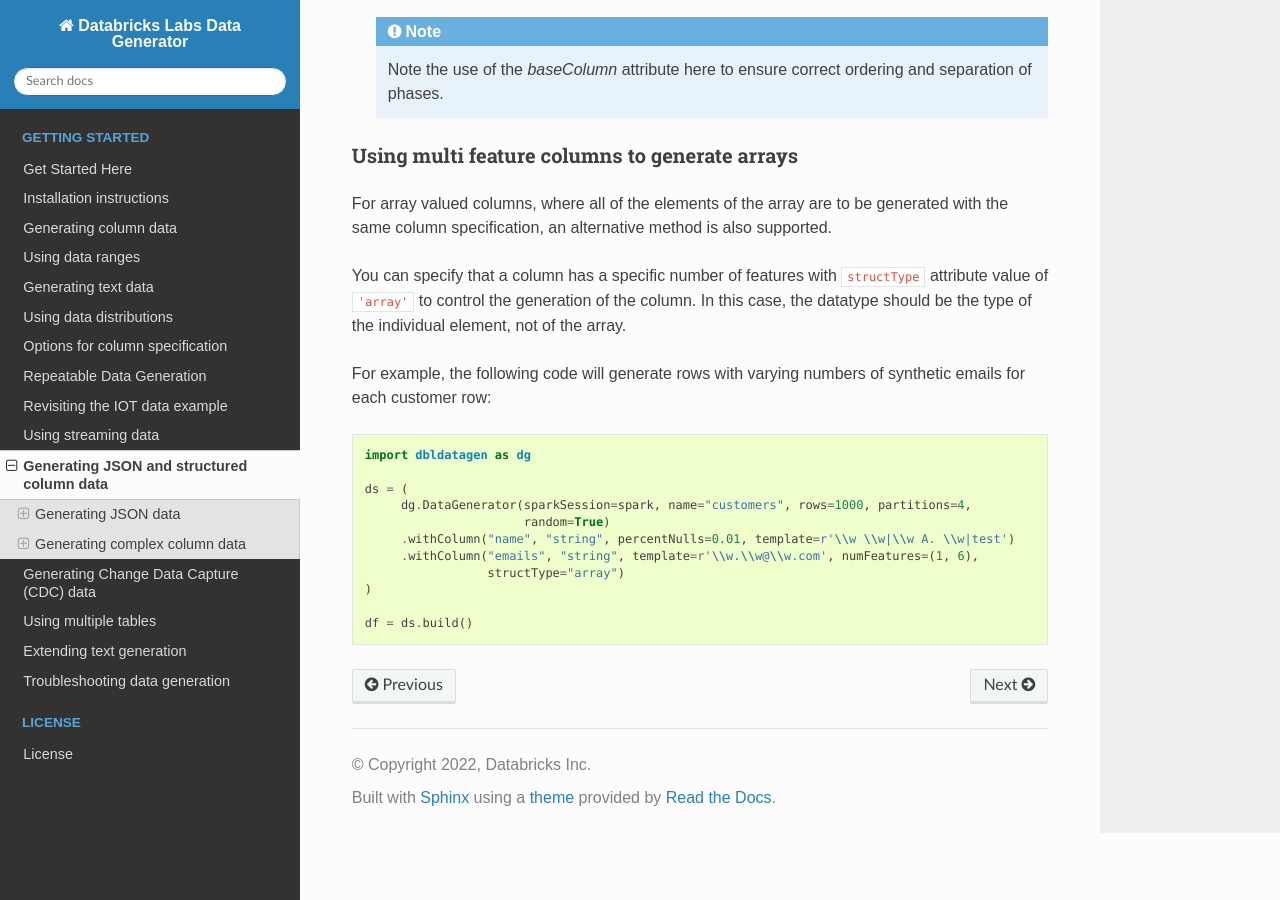
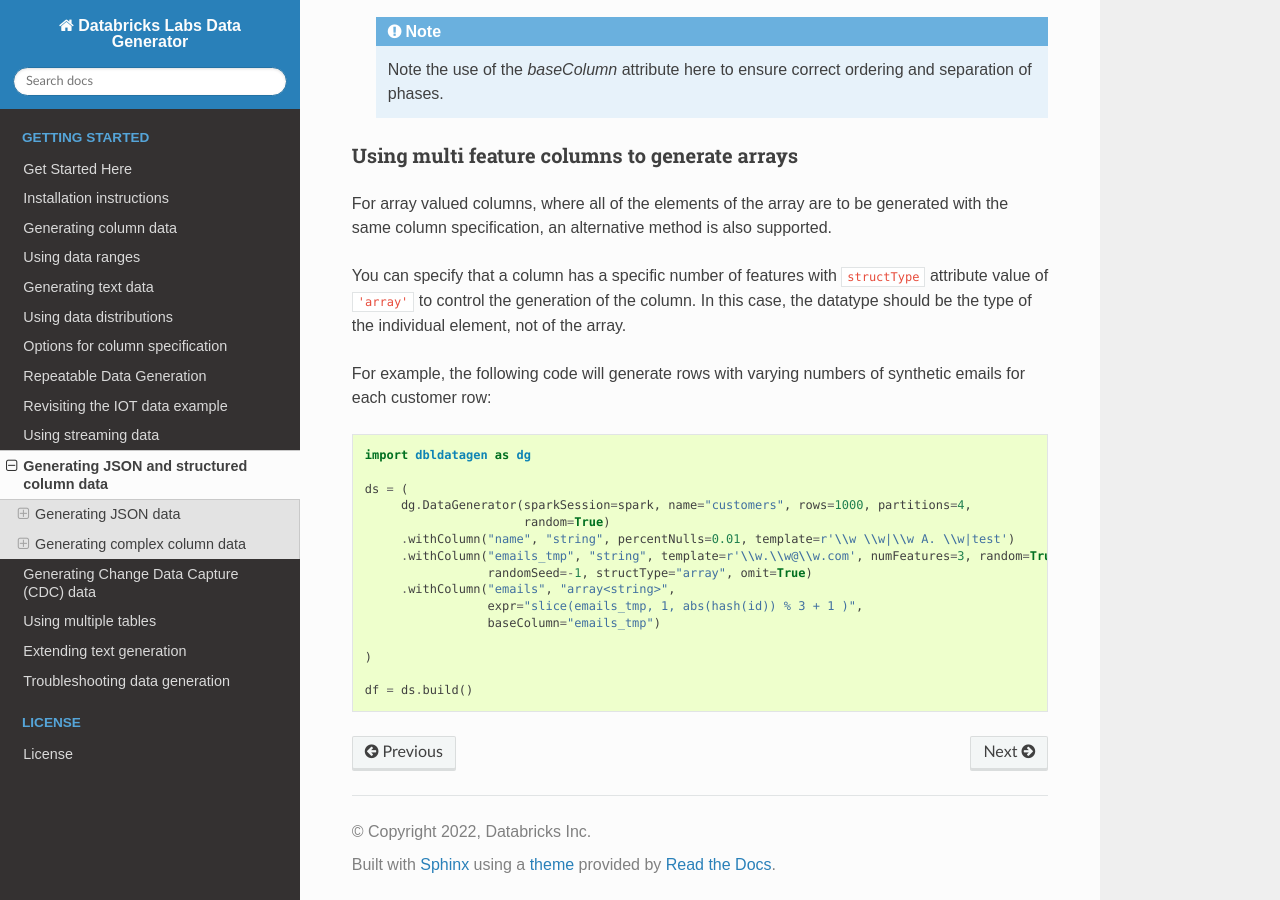
Before and after one commit to databrickslabs/dbldatagen, a Sphinx documentation site: the page built from docs/source/generating_json_data.rst, in a window 1280 px wide and 900 px high, scrolled down 5319 px. Built offline with Sphinx 7.4.7 and the Read the Docs theme 2.0.0, drawn with Linux system fonts in a browser that asks for light colours; pages that are not in the unit, such as notebooks, are missing from menus; the version number is read from the project's files by our own code.

Commit message:
Update generating_json_data.rst

```diff
--- a/docs/source/generating_json_data.rst
+++ b/docs/source/generating_json_data.rst
@@ -315,8 +315,12 @@ For example, the following code will generate rows with varying numbers of synth
         dg.DataGenerator(sparkSession=spark, name="customers", rows=1000, partitions=4,
                          random=True)
         .withColumn("name", "string", percentNulls=0.01, template=r'\\w \\w|\\w A. \\w|test')
-        .withColumn("emails", "string", template=r'\\w.\\w@\\w.com', numFeatures=(1, 6),
-                    structType="array")
+        .withColumn("emails_tmp", "string", template=r'\\w.\\w@\\w.com', numFeatures=3, random=True,
+                    randomSeed=-1, structType="array", omit=True)
+        .withColumn("emails", "array<string>",
+                    expr="slice(emails_tmp, 1, abs(hash(id)) % 3 + 1 )",
+                    baseColumn="emails_tmp")
+
    )
 
    df = ds.build()
```
